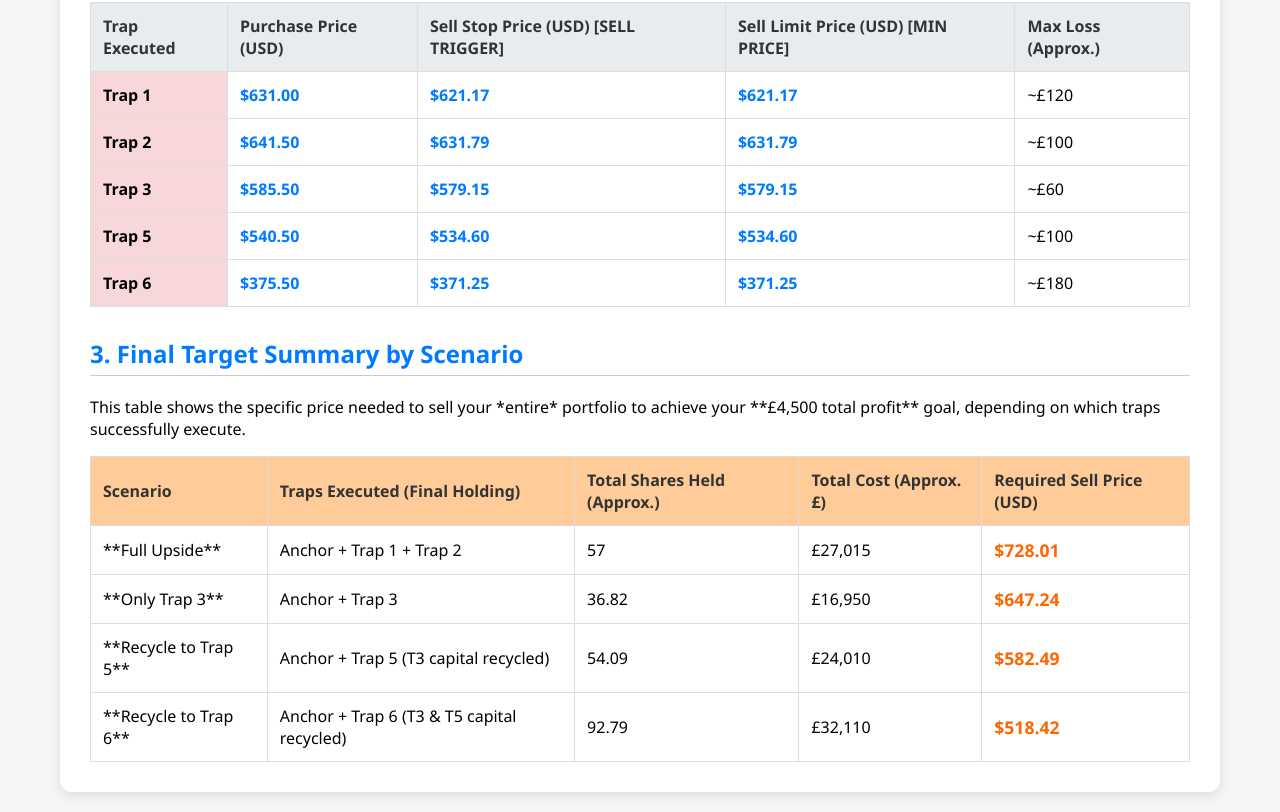
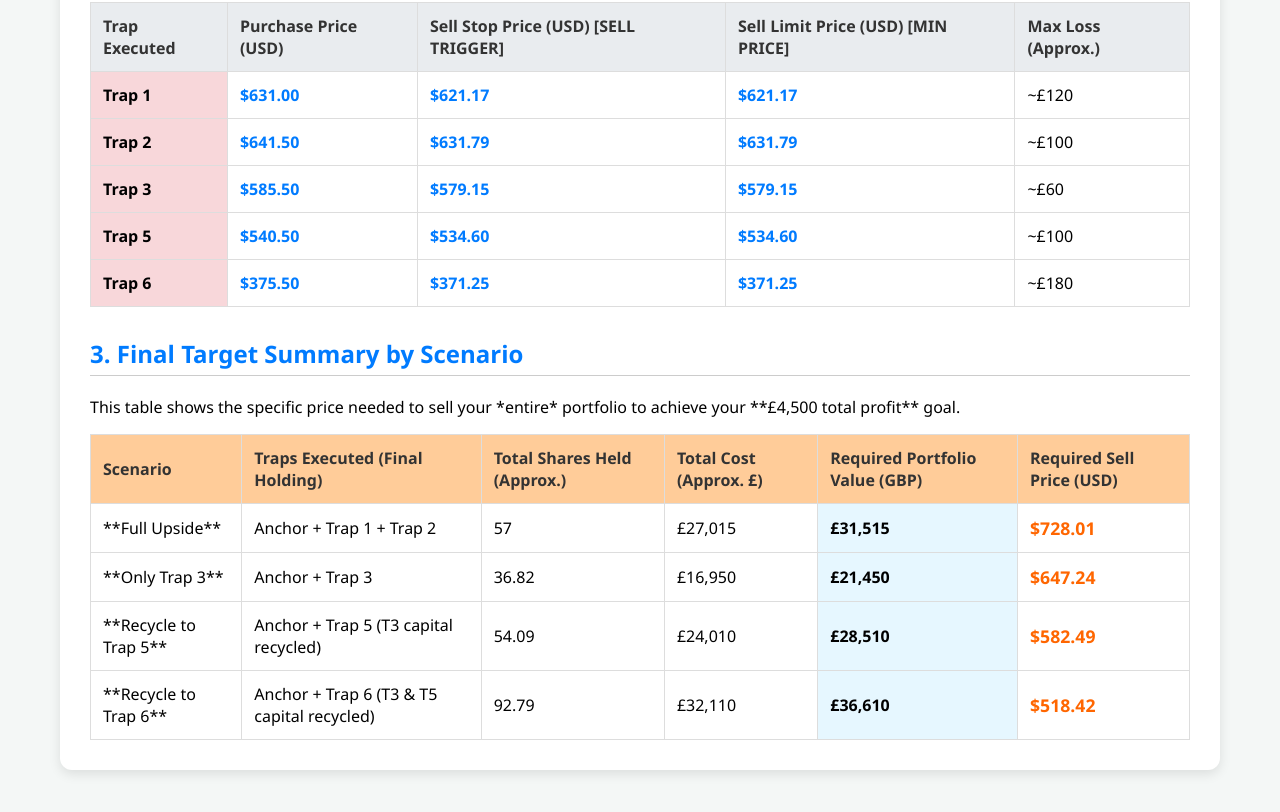
Before and after one commit to tanktoptimmy/stockstrategy, a plain HTML site: page index.html in a window 1280 px wide. Shown: the part 865-1677 px from the top of the page. After the commit the page ends 1655 px from the top, so only its background shows below. Drawn offline with Linux system fonts and the light colour scheme.

Commit message:
with profit

```diff
--- a/index.html
+++ b/index.html
@@ -16,13 +16,14 @@
         .gbp { color: #28a745; font-weight: bold; }
         .usd { color: #007bff; font-weight: bold; }
         .goal-price { font-size: 1.1em; font-weight: 900; color: #ff6600; }
+        .required-value { background-color: #e6f7ff; font-weight: bold; }
         .critical { color: red; font-weight: bold; }
     </style>
 </head>
 <body>
 
 <div class="container">
-    <h1>META Automated Recovery Plan 🎯</h1>
+    <h1>META Complete Automated Strategy 🎯</h1>
     <p style="text-align: center; font-size: 1.1em; color: #555;">**Financial Goal:** Achieve £4,500 total profit. **Total Committed Capital:** £48,065</p>
 
     <h2>1. Automated Buy Orders (GTC Buy Stop-Limit) 🟢</h2>
@@ -134,7 +135,7 @@
     </table>
 
     <h2 style="color: #007bff;">3. Final Target Summary by Scenario</h2>
-    <p>This table shows the specific price needed to sell your *entire* portfolio to achieve your **£4,500 total profit** goal, depending on which traps successfully execute.</p>
+    <p>This table shows the specific price needed to sell your *entire* portfolio to achieve your **£4,500 total profit** goal.</p>
     <table>
         <thead>
             <tr class="target-summary">
@@ -142,6 +143,7 @@
                 <th>Traps Executed (Final Holding)</th>
                 <th>Total Shares Held (Approx.)</th>
                 <th>Total Cost (Approx. £)</th>
+                <th>Required Portfolio Value (GBP)</th>
                 <th>Required Sell Price (USD)</th>
             </tr>
         </thead>
@@ -151,6 +153,7 @@
                 <td>Anchor + Trap 1 + Trap 2</td>
                 <td>57</td>
                 <td>£27,015</td>
+                <td class="required-value">£31,515</td>
                 <td class="goal-price">$728.01</td>
             </tr>
             <tr>
@@ -158,6 +161,7 @@
                 <td>Anchor + Trap 3</td>
                 <td>36.82</td>
                 <td>£16,950</td>
+                <td class="required-value">£21,450</td>
                 <td class="goal-price">$647.24</td>
             </tr>
             <tr>
@@ -165,6 +169,7 @@
                 <td>Anchor + Trap 5 (T3 capital recycled)</td>
                 <td>54.09</td>
                 <td>£24,010</td>
+                <td class="required-value">£28,510</td>
                 <td class="goal-price">$582.49</td>
             </tr>
             <tr>
@@ -172,6 +177,7 @@
                 <td>Anchor + Trap 6 (T3 & T5 capital recycled)</td>
                 <td>92.79</td>
                 <td>£32,110</td>
+                <td class="required-value">£36,610</td>
                 <td class="goal-price">$518.42</td>
             </tr>
         </tbody>
```
